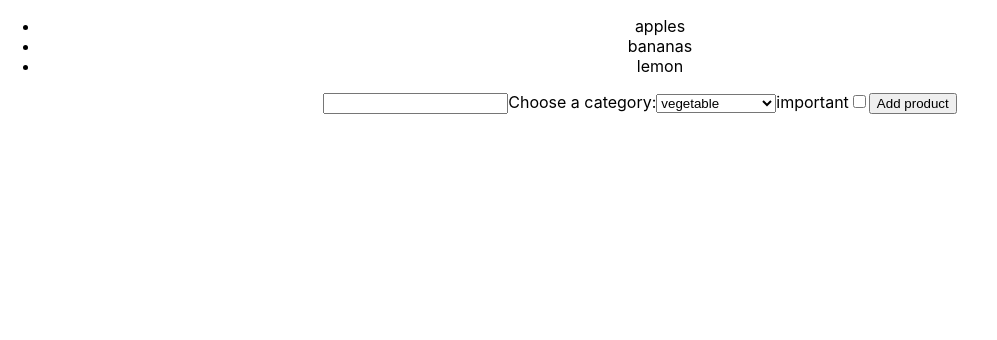
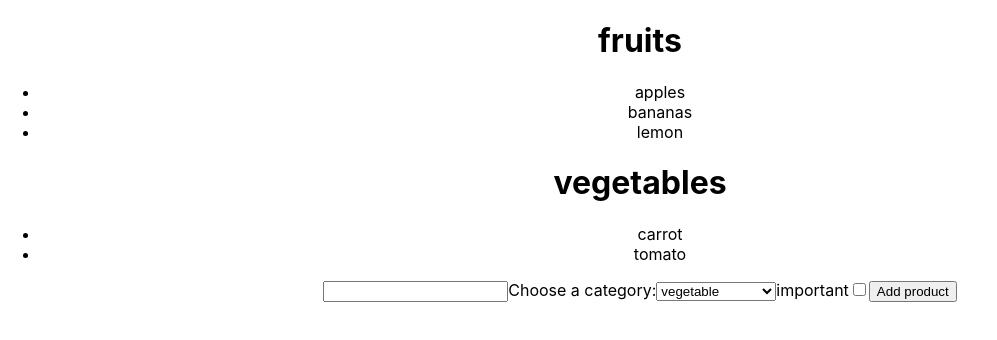
Before and after one commit to AnnaJarocinska/list, a React (Create React App) app: page / in a window 1280 px wide. Shown: the top 340 px of the page, without its empty margins (0-997 px from the left). Built offline with nearby package versions, Linux system fonts and the light colour scheme.

Commit message:
add category distinction

```diff
--- a/src/app/products/components/ProductsContainer.js
+++ b/src/app/products/components/ProductsContainer.js
@@ -3,10 +3,22 @@ import { connect } from 'react-redux';
 
 
 const ProductsCotainer = (props) =>
+
+<div>
+    <h1> fruits </h1>
+
     <ul>
-        {props.products.list.map(product => <li>{product}</li>)}
+
+        {props.products.listOfFruits.map(product => <li>{product}</li>)}
     </ul>
 
+    <h1> vegetables </h1>
+    <ul>
+
+        {props.products.listOfVegetables.map(product => <li>{product}</li>)}
+    </ul>
+
+</div>
 
 const mapStateToProps = state => ({
     products: state.products
--- a/src/app/products/components/ProductsForm.js
+++ b/src/app/products/components/ProductsForm.js
@@ -33,7 +33,11 @@ class ProductsForm extends Component {
 
      addProduct =  ( event) => {
         event.preventDefault()
-        this.props.add(this.state.inputValue,  this.state.selectValue, this.state.isImportant )
+        this.props.add(this.state.inputValue,this.state.selectValue, this.state.isImportant)
+        // this.props.add(this.state.inputValue)
+        // this.props.add(this.state.selectValue)
+        // this.props.add(this.state.isImportant )
+
         console.log( this.state.selectValue)
         console.log( this.state.inputValue)
         console.log( this.state.isImportant)
@@ -64,7 +68,7 @@ class ProductsForm extends Component {
 
 
  const mapDispatchToProps = dispatch => ({
-    add: product => dispatch(actions.add(product))
+    add: (product, category, importance) => dispatch(actions.add(product, category, importance ))
 })
 
 
--- a/src/app/products/duck/reducers.js
+++ b/src/app/products/duck/reducers.js
@@ -2,16 +2,29 @@ import types from './types';
 
 const INITIAL_STATE = {
     listName: 'fruits',
-    list: [
+    listOfFruits: [
       'apples', 'bananas', 'lemon'
+    ],
+    listOfVegetables: [
+      'carrot', 'tomato'
     ]
+
   }
 
   const productsReducer = (state = INITIAL_STATE, action) => {
     switch (action.type) {
       case types.ADD_PRODUCT:
         return {
-          ...state, list: [...state.list, action.item - action.itemCategory - action.isImportant]
+
+          ...state,
+          listOfFruits: [...state.listOfFruits,
+            action.itemCategory === "fruit" &&
+            action.item ],
+
+          listOfVegetables: [...state.listOfVegetables,
+            action.itemCategory === "vegetable" &&
+            action.item],
+
         }
       case types.RESET_PRODUCTS:
         return {
@@ -20,6 +33,7 @@ const INITIAL_STATE = {
       default:
         return state
     }
+
   }
 
   export default productsReducer;
```
